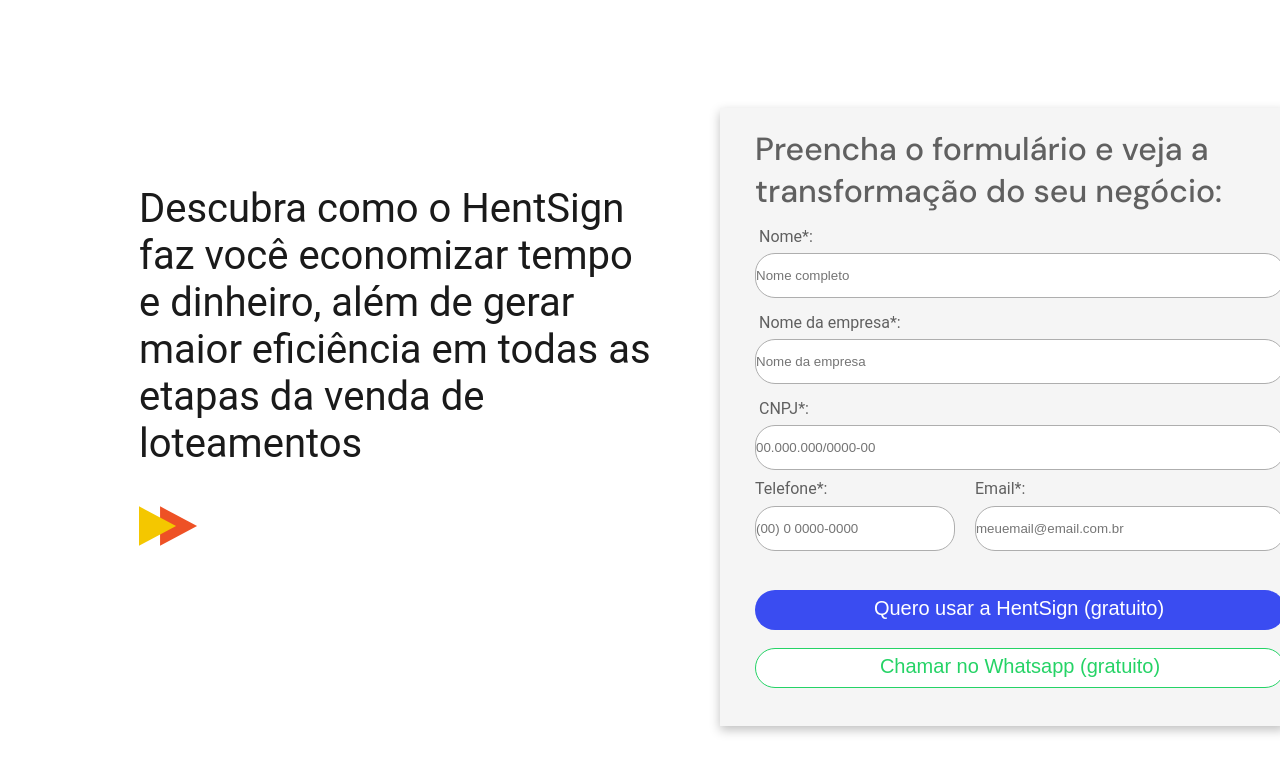
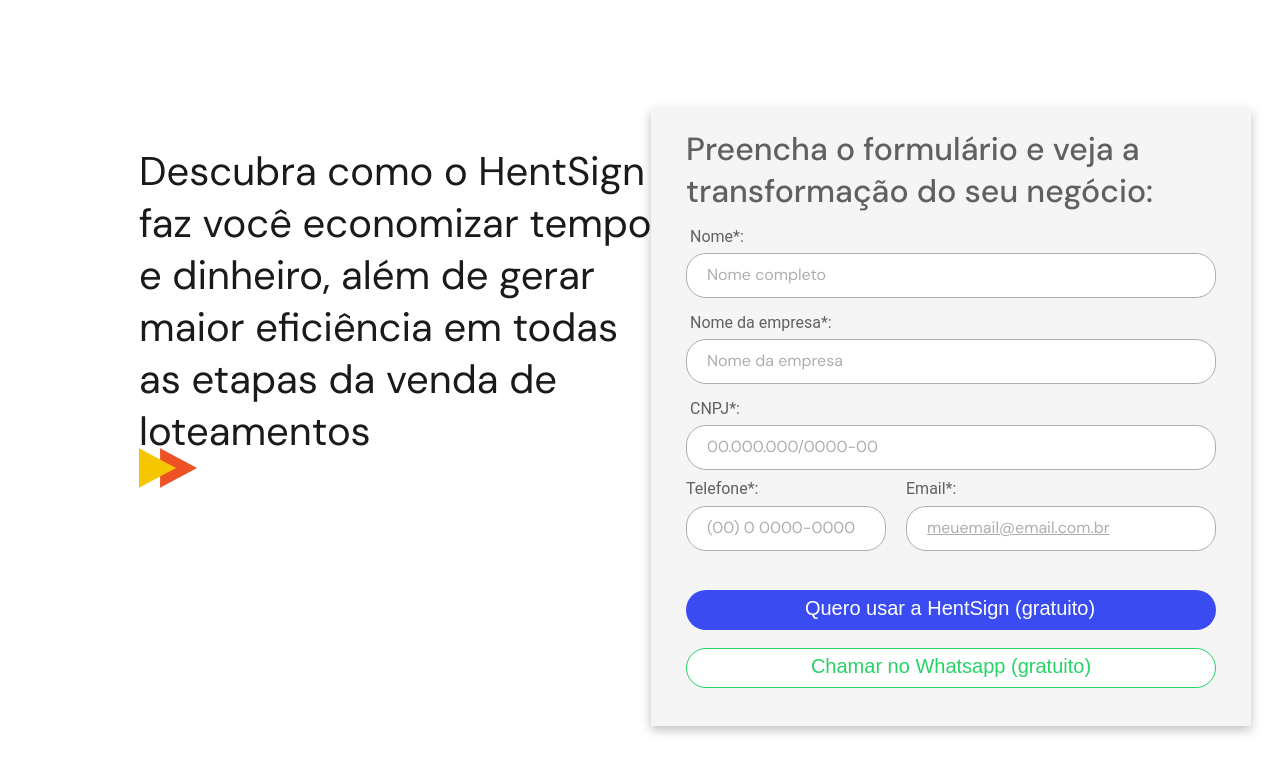
Before and after one commit to citi-onboarding/PTA-Hent, a Next.js app in the folder client/: page / in a window 1280 px wide. Shown: the top 772 px of the page. Built offline with nearby package versions, Linux system fonts and the light colour scheme.

Commit message:
Modificacoes

```diff
--- a/client/src/assets/index.ts
+++ b/client/src/assets/index.ts
@@ -4,6 +4,7 @@
 import Youtube from "./youtube.svg";
 import Hent from "./hent.svg";
 import IconLosangle from "./IconLosangle.svg";
+import Poligono from "./poligono.svg";
 
 export {Hent_Footer};
 export {Facebook};
@@ -11,3 +12,4 @@
 export {Youtube};
 export { Hent };
 export {IconLosangle};
+export {Poligono};
--- a/client/src/pages/TelaFormulario/index.tsx
+++ b/client/src/pages/TelaFormulario/index.tsx
@@ -1,18 +1,19 @@
 import React from "react";
-import { DixTextLeft, Pag, Nodemailer, Inputs1, Buttons, ButtonTextDiv, DoisInputs, NumTelInput, EmailInput, InputAndText, Icon, IconAndText } from "./style";
-import { IconLosangle } from "../../assets";
+import { DivTextLeft, Pag, Formulario, Inputs1, Buttons, ButtonTextDiv, DoisInputs, NumTelInput, EmailInput, InputAndText, Icon, IconAndText } from "./style";
+import { IconLosangle, Poligono } from "../../assets";
+
 export const TelaForm = () => {
     return(
         <Pag>
             <IconAndText>
-                <DixTextLeft>
+                <DivTextLeft>
                     <h1>Descubra como o HentSign faz você economizar tempo e dinheiro, além de gerar maior eficiência em todas as etapas da venda de loteamentos</h1>
-                </DixTextLeft>
+                </DivTextLeft>
                 <Icon>
                     <img src={IconLosangle.src} alt="Losango"></img>
                 </Icon>
             </IconAndText>
-            <Nodemailer>
+            <Formulario>
 
                 <h1> Preencha o formulário e veja a transformação do seu negócio: </h1>
 
@@ -30,7 +31,7 @@
                     </InputAndText>
                     <InputAndText>
                         <span>Email*:</span>
-                        <EmailInput type="email" autoComplete="on" placeholder="meuemail@email.com.br"/>
+                        <EmailInput type="email" autoComplete="on" placeholder="meuemail@email.com.br" style={{textDecorationLine: "underline", color: "#AEAEAE"}}/>
                     </InputAndText>
                 </DoisInputs>
 
@@ -46,7 +47,7 @@
                     </ButtonTextDiv>
                 </Buttons>
 
-            </Nodemailer>
+            </Formulario>
         </Pag>
     );
 }
--- a/client/src/pages/TelaFormulario/style.ts
+++ b/client/src/pages/TelaFormulario/style.ts
@@ -1,23 +1,21 @@
-import exp from "constants";
 import styled from "styled-components";
 
 export const Pag = styled.div`
     display: flex;
-    gap: 64px;
+    /* gap: 64px; */
     height: 844px;
     width: 100%;
 `;
 
 // Texto grande do lado da div do formulário
-export const DixTextLeft = styled.div`
+export const DivTextLeft = styled.div`
     width: 517px;
     height: 303px;
-    margin-top: 145px;
-    margin-left: 139px;
-
     h1 {
+        margin-top: 0px;
         text-align: start;
         color: #1A1A1A;
+        font-family: DM Sans;
         font-size: 40px;
         font-weight: 400;
     }
@@ -26,26 +24,26 @@
 export const Icon = styled.div`
     width: 59px;
     height: 40px;
-    margin-top: 58px;
-    margin-left: 139px;
     img {
         width: 59px;
         height: 40px;
     }
 `;
 
-
 export const IconAndText = styled.div`
     display: flex;
     flex-direction: column;
     justify-content: start;
     height: max-content;
+    width: 40%;
+    margin-top: 145px;
+    margin-left: 139px;
 `;
 
 // Div que contém o formulário
-export const Nodemailer = styled.div`
+export const Formulario = styled.div`
     display: flex;
-    flex-direction: column;
+    flex-flow: column wrap;
     height: 618px;
     width: 600px;
     background-color: #F5F5F5;
@@ -53,7 +51,7 @@
     margin-top: 108px;
     margin-bottom: 118px;
 
-    h1 {
+    h1{
         color: #606060;
         text-align: start;
         font-family: DM Sans;
@@ -70,6 +68,14 @@
         margin-left: 39px;
         margin-top: 9px;
     }
+
+    input::placeholder {
+        color: #AEAEAE;
+        font-size: 16px;
+        font-family: DM Sans;
+        font-weight: 400;
+        padding-left: 20px;
+    }
 `;
 
 export const Inputs1 = styled.input`
@@ -80,6 +86,7 @@
     margin-left: 35px;
     outline: none;
 `;
+
 
 export const DoisInputs = styled.div`
     display: flex;
```
Also changed, not shown: client/src/assets/poligono.svg (added).
